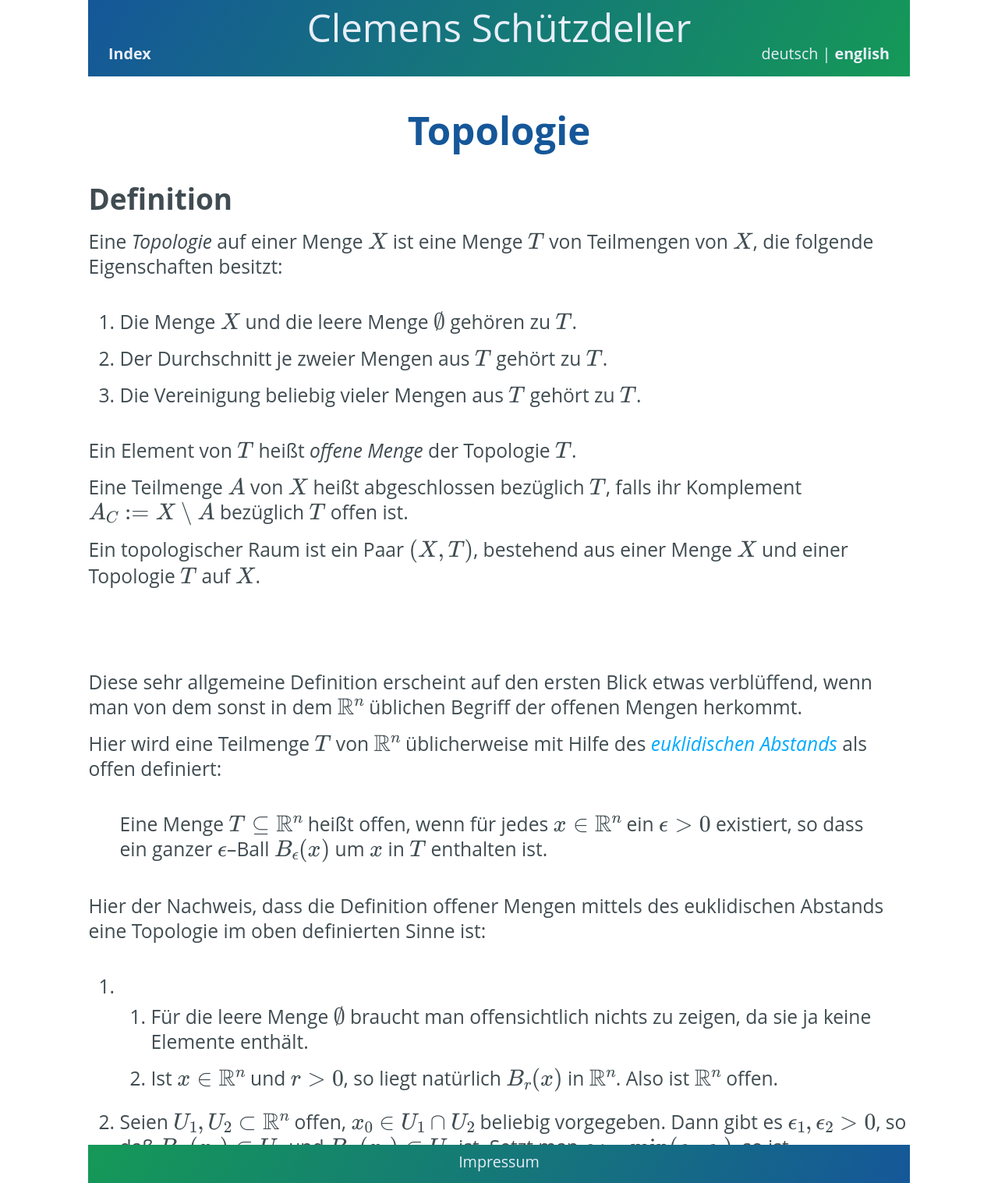
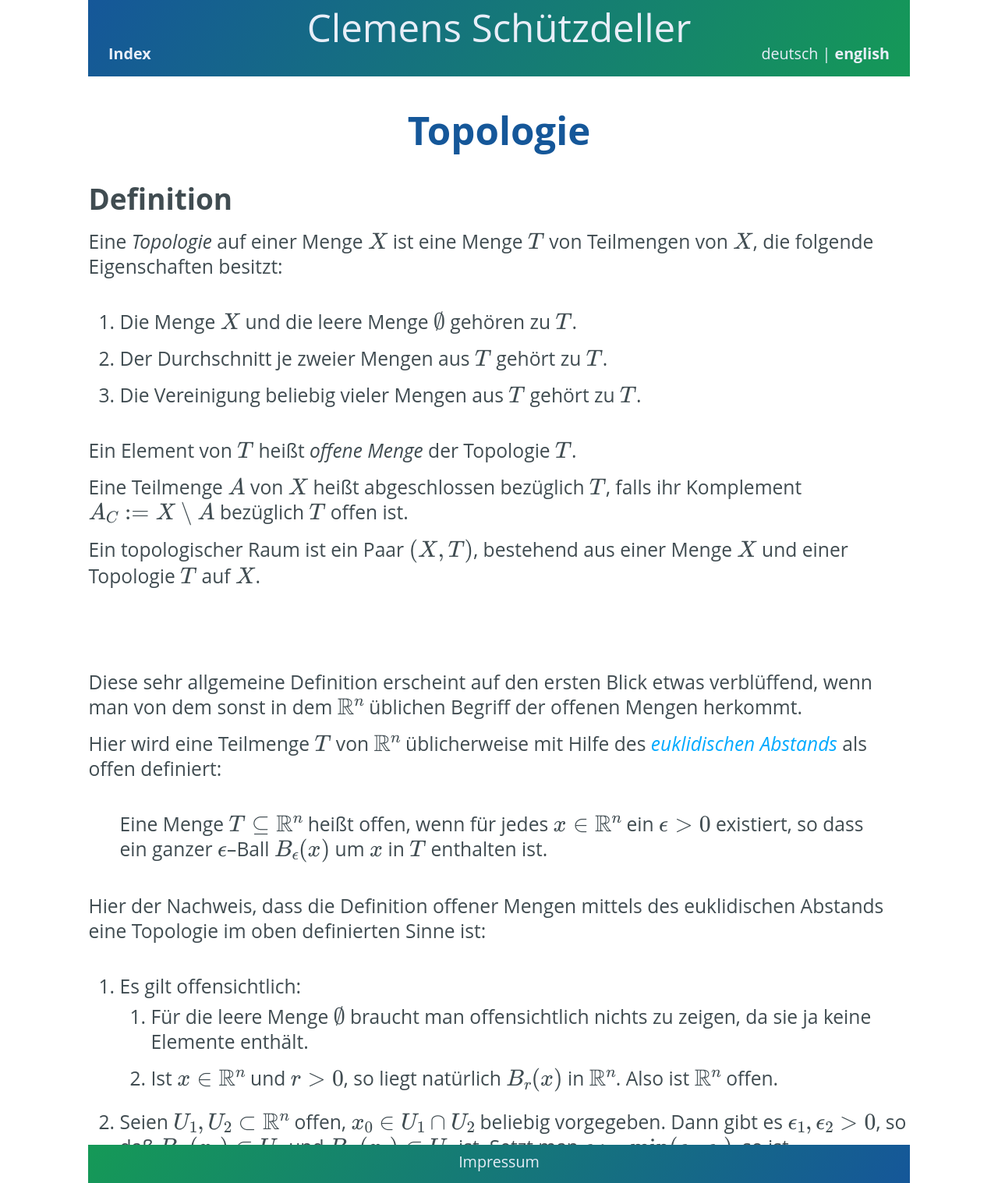
Before and after one commit to cs-LA/home, a Jekyll site: the page built from Topologie/index.md, in a window 1280 px wide. Shown: the whole page at 78% size. Built offline with Jekyll 4.4.1, drawn with Linux system fonts in a browser that asks for light colours; our own code applies the rules of GitHub Pages for plain Markdown files.

Commit message:
Update index.md

```diff
--- a/Topologie/index.md
+++ b/Topologie/index.md
@@ -24,11 +24,11 @@ Hier wird eine Teilmenge $T$ von $\mathbb{R}^n$ üblicherweise mit Hilfe des *[e
 
 Hier der Nachweis, dass die Definition offener Mengen mittels des euklidischen Abstands eine Topologie im oben definierten Sinne ist:
 
-1. &nbsp;
+1. Es gilt offensichtlich:
     1. Für die leere Menge $\emptyset$ braucht man offensichtlich nichts zu zeigen, da sie ja keine Elemente enthält.
     1. Ist $x \in \mathbb{R}^n$ und $r > 0$, so liegt natürlich $B_r(x)$ in $\mathbb{R}^n$. Also ist $\mathbb{R}^n$ offen.
 1. Seien $U_1, U_2 \subset \mathbb{R}^n$ offen, $x_0 \in U_1 \cap U_2$ beliebig vorgegeben. Dann gibt es $\epsilon_1, \epsilon_2 > 0$, so daß $B_{\epsilon_1}(x_0) \subset U_1$ und $B_{\epsilon_2}(x_0) \subset U_2$ ist. Setzt man $\epsilon := \min(\epsilon_1, \epsilon_2)$, so ist $B_\epsilon(x_0) \subset U_1 \cap U_2$. Also ist der Durchschnitt von zwei offenen Mengen wieder offen.
-1. Sei $(U_\lambda)_{\lambda \in L}$ eine Familie von offenen Mengen in $X$, $x_0 \in \bigcup U$. Das bedeutet:
+1. Sei $(U_\lambda)_{\lambda \in L}$ eine Familie von offenen Mengen in $X$, $x_0 \in \bigcup {U}$. Das bedeutet:
 
 $$
 \begin{equation}
```
